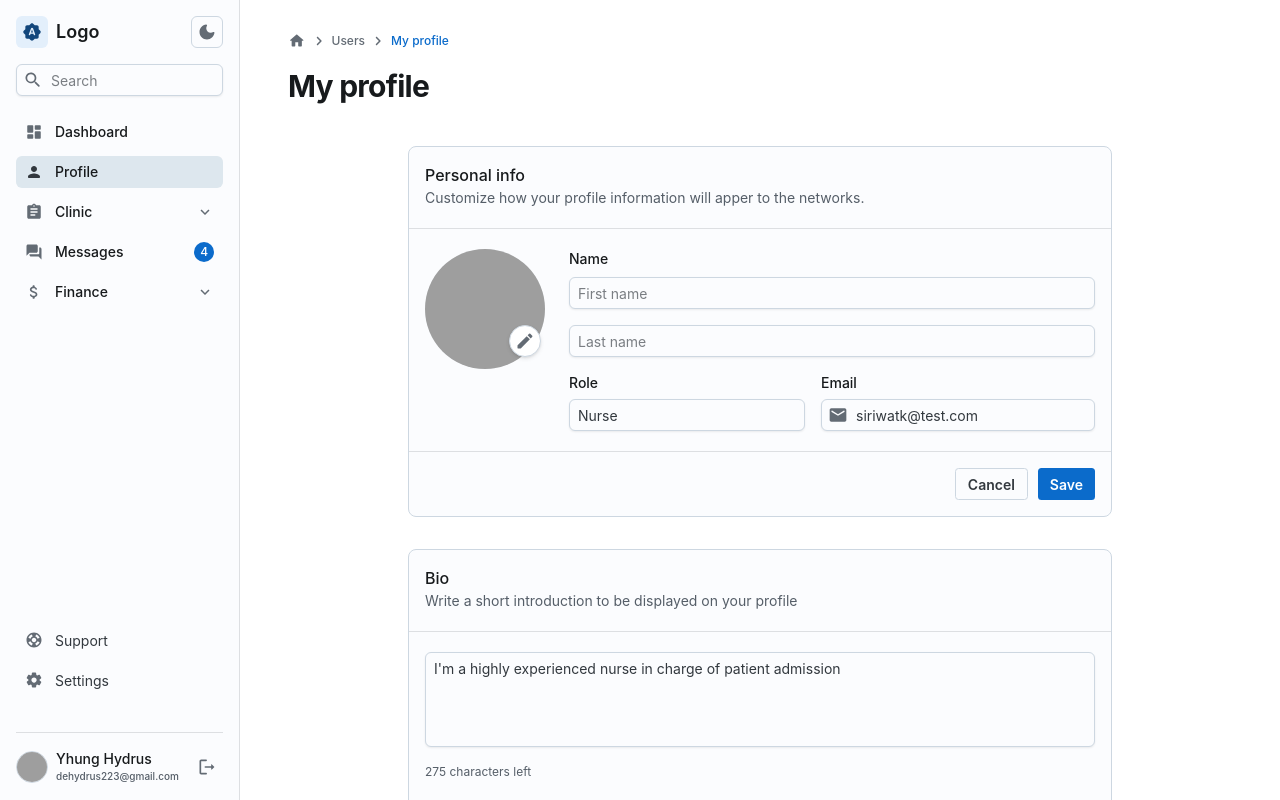
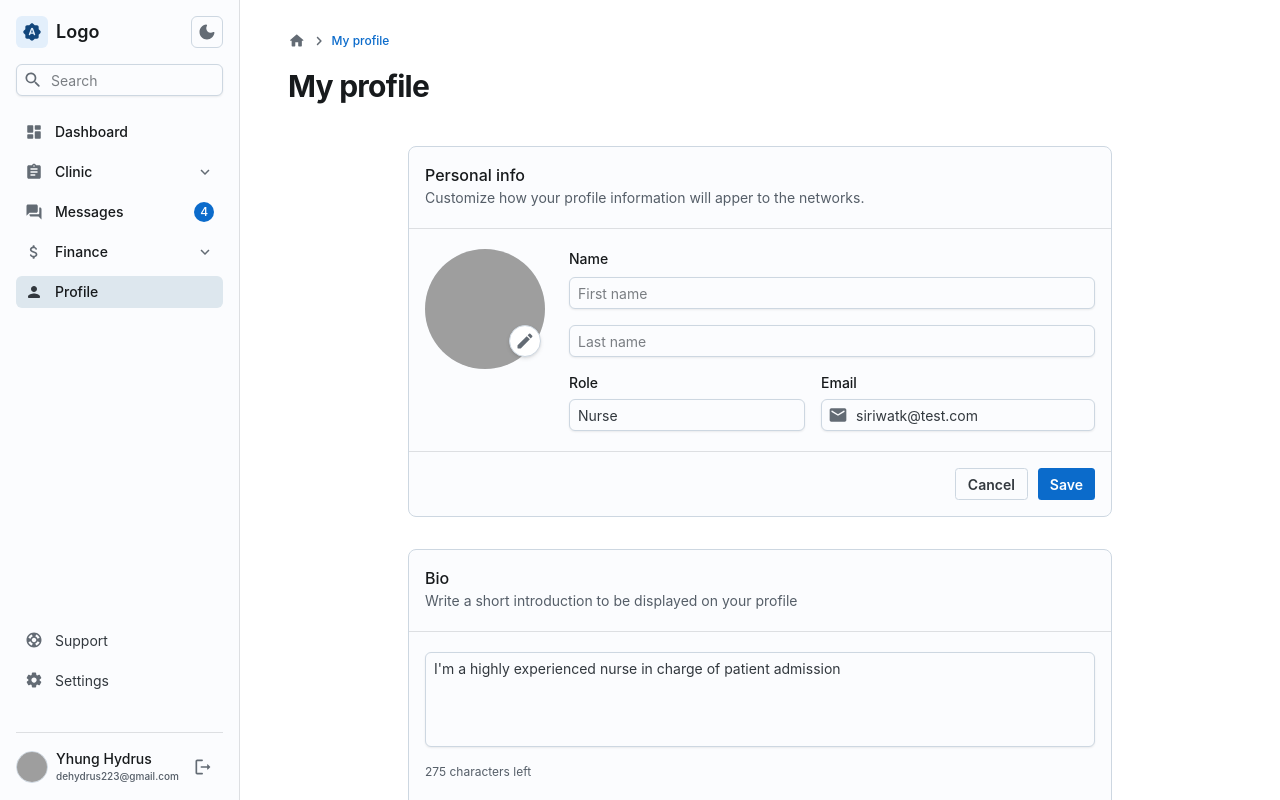
Before and after one commit to winifredbday/Emr-site, a React (Create React App) app in the folder frontend/: page /profile in a window 1280 px wide. Built offline with nearby package versions, Linux system fonts and the light colour scheme; grey boxes are pictures that could not be loaded.

Commit message:
updated profile view

```diff
--- a/frontend/src/components/Sidebar.tsx
+++ b/frontend/src/components/Sidebar.tsx
@@ -154,24 +154,6 @@ export default function Sidebar() {
             </ListItemButton>
           </ListItem>
 
-
-          <ListItem>
-            <ListItemButton
-              role="menuitem"
-              component={Link}
-              to="/profile"
-              selected={location.pathname === '/profile' ? true : false}>
-              <PersonRoundedIcon/>
-              <ListItemContent>
-                <Typography level="title-sm">Profile</Typography>
-              </ListItemContent>
-            </ListItemButton>
-          </ListItem>
-
-
-
-
-
           <ListItem nested>
             <Toggler
               renderToggle={({ open, setOpen }) => (
@@ -284,6 +266,19 @@ export default function Sidebar() {
               </List>
             </Toggler>
           </ListItem>
+
+          <ListItem>
+            <ListItemButton
+              role="menuitem"
+              component={Link}
+              to="/profile"
+              selected={location.pathname === '/profile' ? true : false}>
+              <PersonRoundedIcon/>
+              <ListItemContent>
+                <Typography level="title-sm">Profile</Typography>
+              </ListItemContent>
+            </ListItemButton>
+          </ListItem>
         </List>
 
         <List
@@ -313,6 +308,8 @@ export default function Sidebar() {
       </Box>
       <Divider />
       <Box sx={{ display: 'flex', gap: 1, alignItems: 'center' }}>
+
+          <Box component={Link} to="/profile" sx={{ display: 'flex', textDecoration: 'none', gap: 1, alignItems: 'center' }}>
             <Avatar
               variant="outlined"
               size="sm"
@@ -322,9 +319,11 @@ export default function Sidebar() {
               <Typography level="title-sm">Yhung Hydrus</Typography>
               <Typography level="body-xs" sx={{fontSize: '10px'}}>dehydrus223@gmail.com</Typography>
             </Box>
+          </Box>
           <IconButton size="sm" variant="plain" color="neutral" onClick={() => window.location.href='/signin'}>
             <LogoutRoundedIcon />
           </IconButton>
+
       </Box>
     </Sheet>
   );
--- a/frontend/src/components/profile/MyProfile.tsx
+++ b/frontend/src/components/profile/MyProfile.tsx
@@ -56,15 +56,7 @@ export default function MyProfile() {
             >
               <HomeRoundedIcon />
             </Link>
-            <Link
-              underline="hover"
-              color="neutral"
-              href="#some-link"
-              fontSize={12}
-              fontWeight={500}
-            >
-              Users
-            </Link>
+
             <Typography color="primary" fontWeight={500} fontSize={12}>
               My profile
             </Typography>
```
Lines whose indentation alone changed are shown as unchanged.
